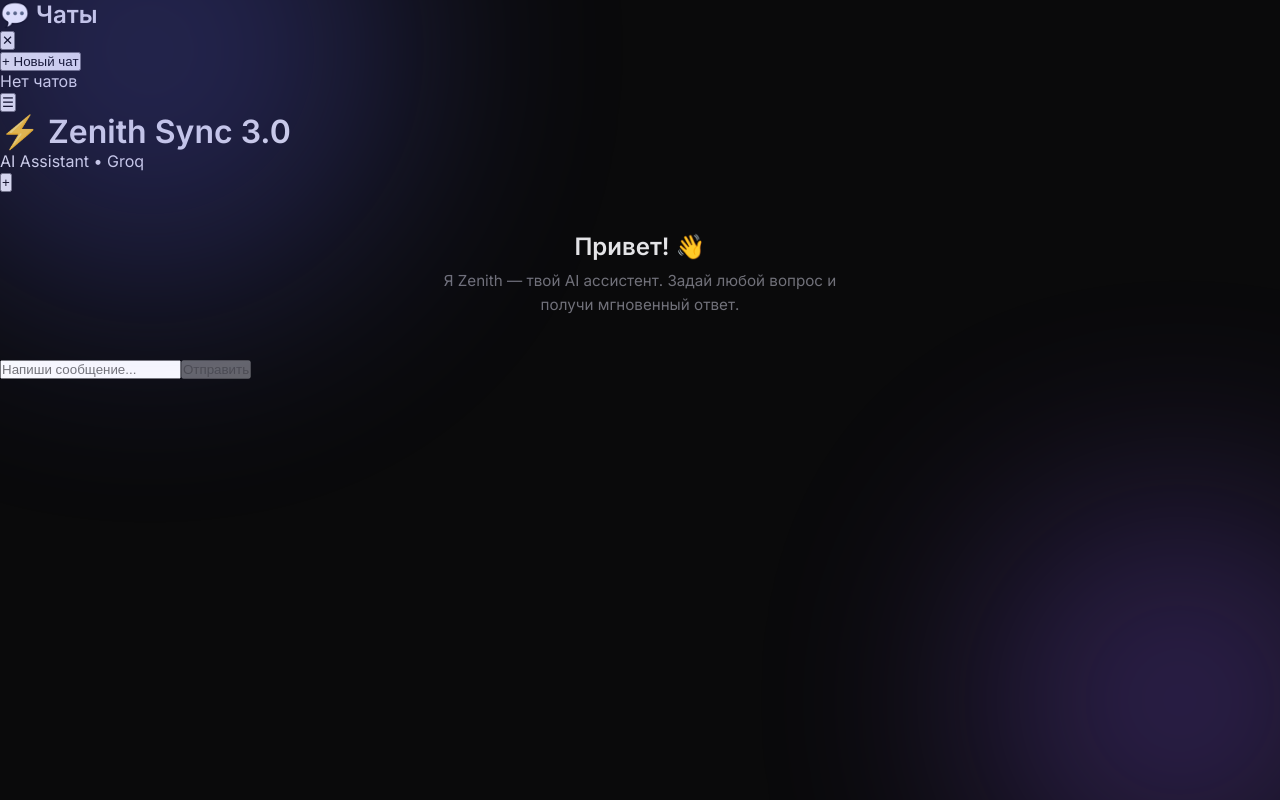
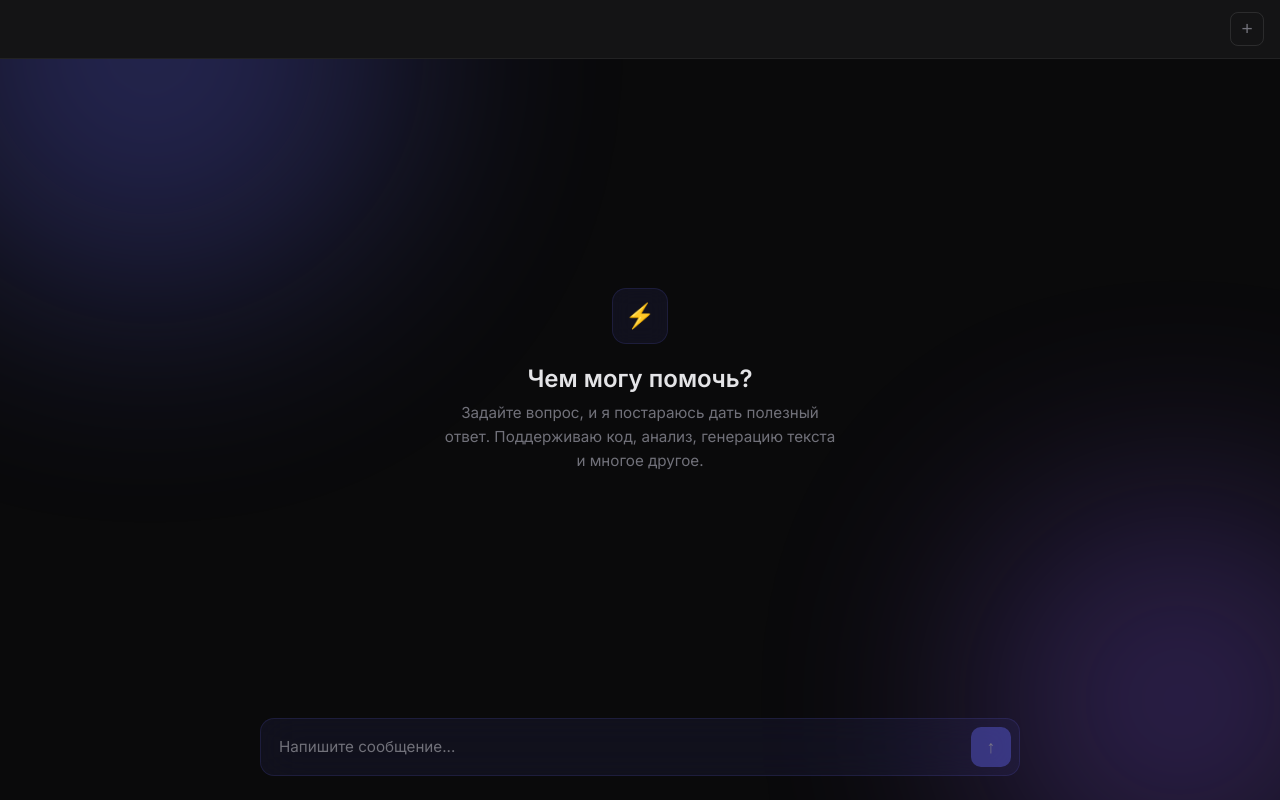
Before and after one commit to TeamsNova/dzensync, a Next.js app: page / in a window 1280 px wide. Built offline with nearby package versions, Linux system fonts and the light colour scheme.

Commit message:
Update page.tsx

```diff
--- a/app/page.tsx
+++ b/app/page.tsx
@@ -11,7 +11,6 @@
   id: string
   title: string
   messages: Message[]
-  createdAt: number
 }
 
 export default function Home() {
@@ -19,34 +18,36 @@
   const [currentChatId, setCurrentChatId] = useState<string | null>(null)
   const [input, setInput] = useState('')
   const [isLoading, setIsLoading] = useState(false)
-  const [sidebarOpen, setSidebarOpen] = useState(false)
   const chatRef = useRef<HTMLDivElement>(null)
+  const textareaRef = useRef<HTMLTextAreaElement>(null)
 
-  // Load chats from localStorage
   useEffect(() => {
     const saved = localStorage.getItem('zenith-chats')
     if (saved) {
       const parsed = JSON.parse(saved)
       setChats(parsed)
-      if (parsed.length > 0) {
-        setCurrentChatId(parsed[0].id)
-      }
+      if (parsed.length > 0) setCurrentChatId(parsed[0].id)
     }
   }, [])
 
-  // Save chats to localStorage
   useEffect(() => {
     if (chats.length > 0) {
       localStorage.setItem('zenith-chats', JSON.stringify(chats))
     }
   }, [chats])
 
-  // Auto scroll
   useEffect(() => {
     if (chatRef.current) {
       chatRef.current.scrollTop = chatRef.current.scrollHeight
     }
   }, [chats, currentChatId, isLoading])
+
+  useEffect(() => {
+    if (textareaRef.current) {
+      textareaRef.current.style.height = 'auto'
+      textareaRef.current.style.height = Math.min(textareaRef.current.scrollHeight, 150) + 'px'
+    }
+  }, [input])
 
   const currentChat = chats.find(c => c.id === currentChatId)
   const messages = currentChat?.messages || []
@@ -55,26 +56,22 @@
     const newChat: Chat = {
       id: Date.now().toString(),
       title: 'Новый чат',
-      messages: [],
-      createdAt: Date.now()
+      messages: []
     }
     setChats(prev => [newChat, ...prev])
     setCurrentChatId(newChat.id)
-    setSidebarOpen(false)
   }
 
-  const deleteChat = (id: string) => {
-    setChats(prev => prev.filter(c => c.id !== id))
+  const closeChat = (id: string, e: React.MouseEvent) => {
+    e.stopPropagation()
+    const newChats = chats.filter(c => c.id !== id)
+    setChats(newChats)
     if (currentChatId === id) {
-      const remaining = chats.filter(c => c.id !== id)
-      setCurrentChatId(remaining.length > 0 ? remaining[0].id : null)
+      setCurrentChatId(newChats.length > 0 ? newChats[0].id : null)
     }
+    if (newChats.length === 0) {
+      localStorage.removeItem('zenith-chats')
     }
-
-  const clearAllChats = () => {
-    setChats([])
-    setCurrentChatId(null)
-    localStorage.removeItem('zenith-chats')
   }
 
   const sendMessage = async () => {
@@ -83,28 +80,25 @@
     const userMessage = input.trim()
     setInput('')
 
-    // Create new chat if none exists
     let chatId = currentChatId
     if (!chatId) {
       const newChat: Chat = {
         id: Date.now().toString(),
-        title: userMessage.slice(0, 30) + (userMessage.length > 30 ? '...' : ''),
-        messages: [],
-        createdAt: Date.now()
+        title: userMessage.slice(0, 25) + (userMessage.length > 25 ? '...' : ''),
+        messages: []
       }
       setChats(prev => [newChat, ...prev])
       chatId = newChat.id
       setCurrentChatId(chatId)
     }
 
-    // Add user message
     setChats(prev => prev.map(chat => {
       if (chat.id === chatId) {
-        const newMessages = [...chat.messages, { role: 'user' as const, content: userMessage }]
+        const isFirst = chat.messages.length === 0
         return {
           ...chat,
-          messages: newMessages,
-          title: chat.messages.length === 0 ? userMessage.slice(0, 30) + (userMessage.length > 30 ? '...' : '') : chat.title
+          messages: [...chat.messages, { role: 'user' as const, content: userMessage }],
+          title: isFirst ? userMessage.slice(0, 25) + (userMessage.length > 25 ? '...' : '') : chat.title
         }
       }
       return chat
@@ -152,7 +146,7 @@
     }
   }
 
-  const handleKeyPress = (e: React.KeyboardEvent) => {
+  const handleKeyDown = (e: React.KeyboardEvent) => {
     if (e.key === 'Enter' && !e.shiftKey) {
       e.preventDefault()
       sendMessage()
@@ -161,105 +155,81 @@
 
   return (
     <>
-      {/* Background */}
       <div className="bg-effects">
         <div className="orb orb-1" />
         <div className="orb orb-2" />
-        <div className="orb orb-3" />
-        <div className="grid-bg" />
       </div>
 
-      {/* Sidebar Overlay */}
-      {sidebarOpen && (
-        <div className="sidebar-overlay" onClick={() => setSidebarOpen(false)} />
-      )}
-
-      {/* Sidebar */}
-      <aside className={`sidebar glass ${sidebarOpen ? 'open' : ''}`}>
-        <div className="sidebar-header">
-          <h2>💬 Чаты</h2>
-          <button className="icon-btn" onClick={() => setSidebarOpen(false)}>✕</button>
+      <div className="app">
+        {/* Top Bar with Tabs */}
+        <div className="topbar">
+          <div className="tabs">
+            {chats.map(chat => (
+              <button
+                key={chat.id}
+                className={`tab ${chat.id === currentChatId ? 'active' : ''}`}
+                onClick={() => setCurrentChatId(chat.id)}
+              >
+                <span className="tab-title">{chat.title}</span>
+                <span className="tab-close" onClick={(e) => closeChat(chat.id, e)}>×</span>
+              </button>
+            ))}
+          </div>
+          <button className="new-tab-btn" onClick={createNewChat} title="Новый чат">+</button>
         </div>
 
-        <button className="new-chat-btn" onClick={createNewChat}>
-          <span>+</span> Новый чат
-        </button>
-
-        <div className="chat-list">
-          {chats.map(chat => (
-            <div
-              key={chat.id}
-              className={`chat-item ${chat.id === currentChatId ? 'active' : ''}`}
-              onClick={() => { setCurrentChatId(chat.id); setSidebarOpen(false) }}
-            >
-              <span className="chat-title">{chat.title}</span>
-              <button
-                className="delete-btn"
-                onClick={(e) => { e.stopPropagation(); deleteChat(chat.id) }}
-              >
-                🗑
-              </button>
-            </div>
-          ))}
-          {chats.length === 0 && (
-            <p className="no-chats">Нет чатов</p>
-          )}
-        </div>
-
-        {chats.length > 0 && (
-          <button className="clear-all-btn" onClick={clearAllChats}>
-            Очистить всё
-          </button>
-        )}
-      </aside>
-
         {/* Main */}
-      <div className="container">
-        <header className="header glass">
-          <button className="menu-btn" onClick={() => setSidebarOpen(true)}>☰</button>
-          <div className="header-center">
-            <h1>⚡ Zenith Sync 3.0</h1>
-            <p>AI Assistant • Groq</p>
-          </div>
-          <button className="icon-btn" onClick={createNewChat}>+</button>
-        </header>
-
-        <div className="chat-container glass" ref={chatRef}>
+        <div className="main">
+          <div className="chat-area" ref={chatRef}>
             {messages.length === 0 ? (
               <div className="welcome">
-              <h2>Привет! 👋</h2>
-              <p>Я Zenith — твой AI ассистент. Задай любой вопрос и получи мгновенный ответ.</p>
+                <div className="welcome-icon">⚡</div>
+                <h2>Чем могу помочь?</h2>
+                <p>Задайте вопрос, и я постараюсь дать полезный ответ. Поддерживаю код, анализ, генерацию текста и многое другое.</p>
               </div>
             ) : (
               messages.map((msg, i) => (
                 <div key={i} className={`message ${msg.role}`}>
-                {msg.content}
+                  <div className="message-avatar">
+                    {msg.role === 'user' ? '👤' : '⚡'}
+                  </div>
+                  <div className="message-content">{msg.content}</div>
                 </div>
               ))
             )}
 
             {isLoading && (
               <div className="typing">
+                <div className="message-avatar">⚡</div>
+                <div className="typing-dots">
                   <span />
                   <span />
                   <span />
                 </div>
+              </div>
             )}
           </div>
 
-        <div className="input-container glass">
-          <div className="input-wrapper">
-            <input
-              type="text"
+          {/* Input */}
+          <div className="input-area">
+            <div className="input-box">
+              <textarea
+                ref={textareaRef}
                 value={input}
                 onChange={(e) => setInput(e.target.value)}
-              onKeyDown={handleKeyPress}
-              placeholder="Напиши сообщение..."
+                onKeyDown={handleKeyDown}
+                placeholder="Напишите сообщение..."
                 disabled={isLoading}
+                rows={1}
               />
-            <button onClick={sendMessage} disabled={isLoading || !input.trim()}>
-              Отправить
+              <button
+                className="send-btn"
+                onClick={sendMessage}
+                disabled={isLoading || !input.trim()}
+              >
+                ↑
               </button>
+            </div>
           </div>
         </div>
       </div>
```
Lines whose indentation alone changed are shown as unchanged.
